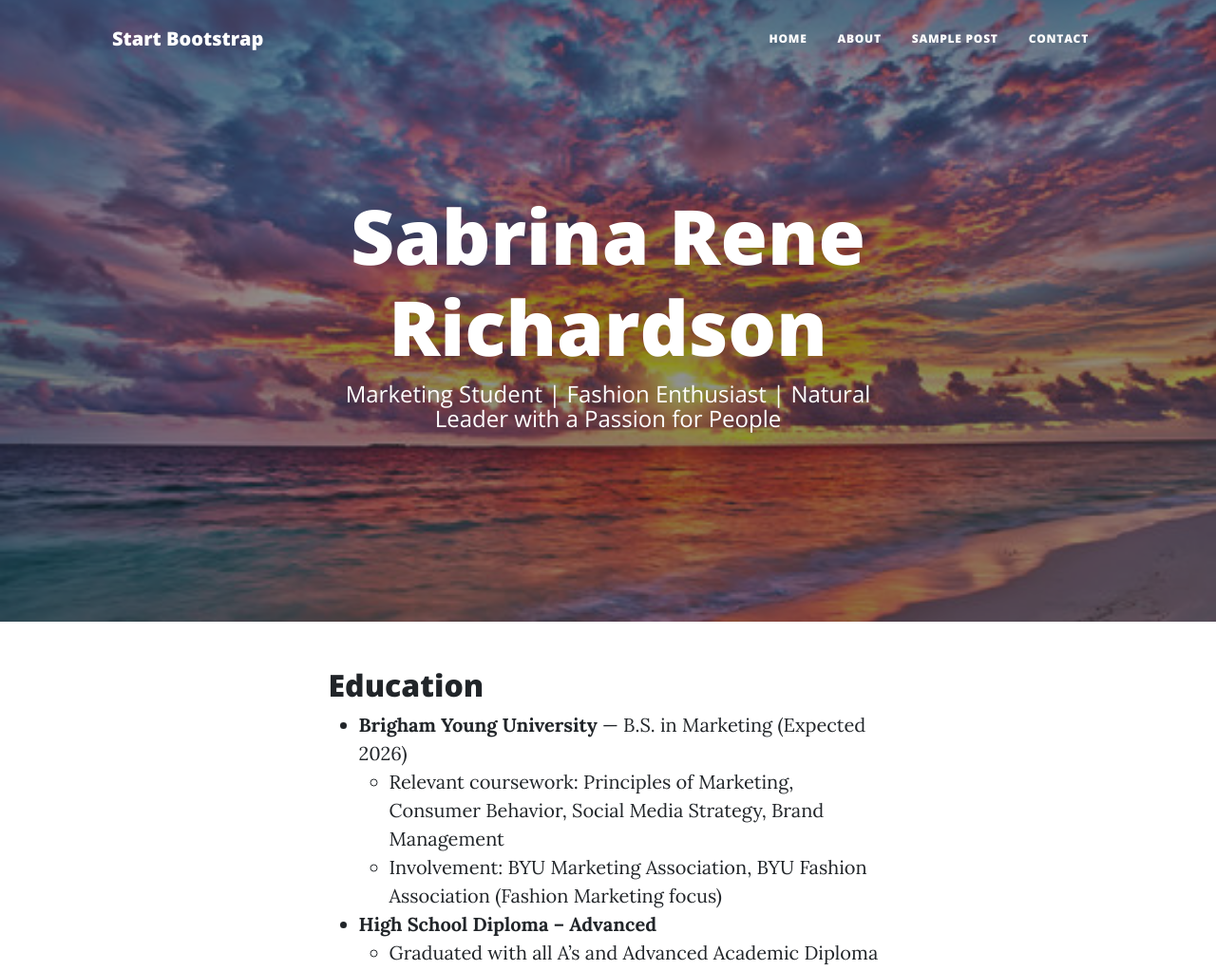
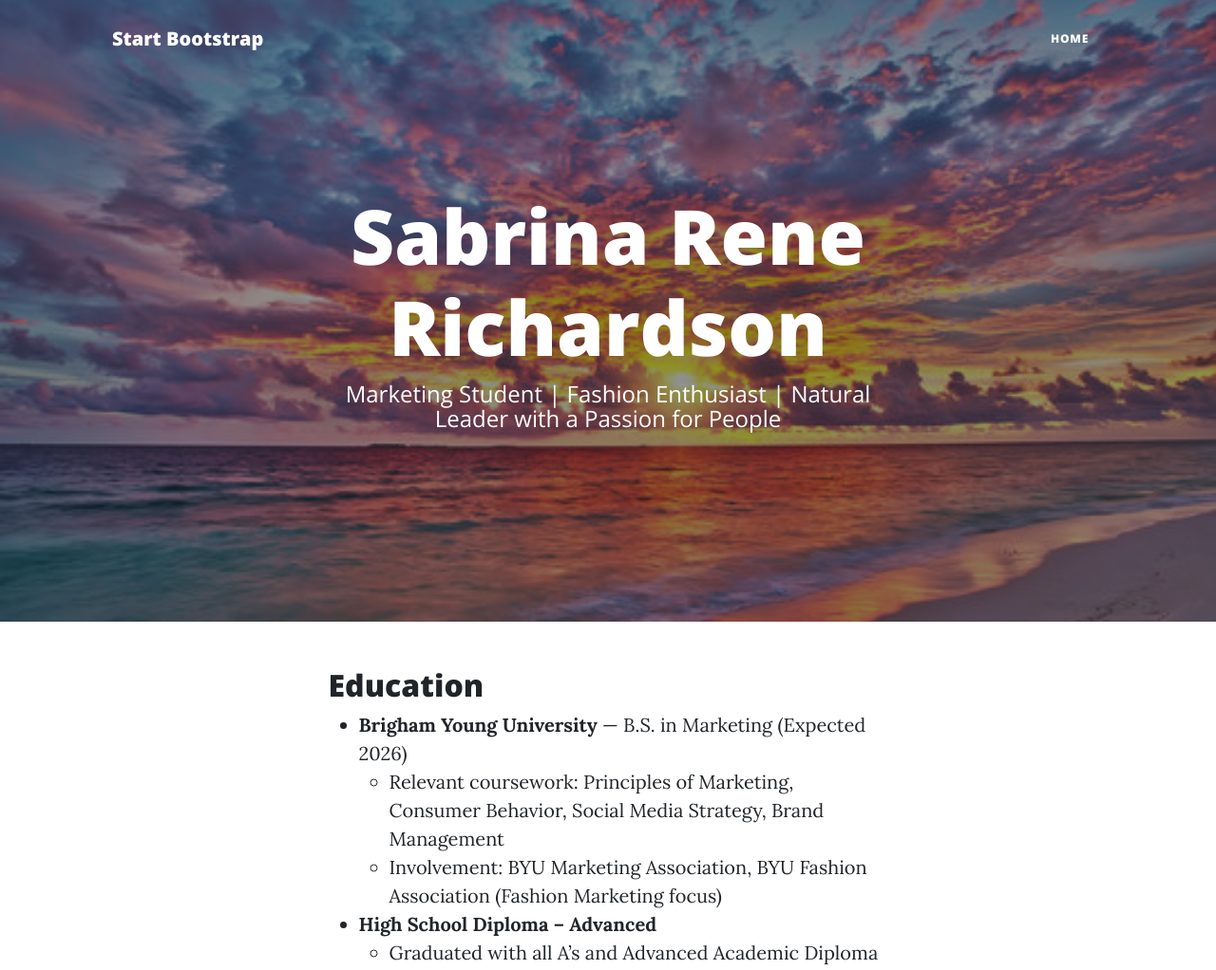
Before and after one commit to sabr1na8/Final.ISProject, a plain HTML site: page index.html in a window 1280 px wide. Shown: the top 1022 px of the page at 95% size. Drawn offline with nearby package versions, Linux system fonts and the light colour scheme.

Commit message:
Update index.html

```diff
--- a/index.html
+++ b/index.html
@@ -27,9 +27,7 @@
                 <div class="collapse navbar-collapse" id="navbarResponsive">
                     <ul class="navbar-nav ms-auto py-4 py-lg-0">
                         <li class="nav-item"><a class="nav-link px-lg-3 py-3 py-lg-4" href="index.html">Home</a></li>
-                        <li class="nav-item"><a class="nav-link px-lg-3 py-3 py-lg-4" href="about.html">About</a></li>
-                        <li class="nav-item"><a class="nav-link px-lg-3 py-3 py-lg-4" href="post.html">Sample Post</a></li>
-                        <li class="nav-item"><a class="nav-link px-lg-3 py-3 py-lg-4" href="contact.html">Contact</a></li>
+
                     </ul>
                 </div>
             </div>
```
